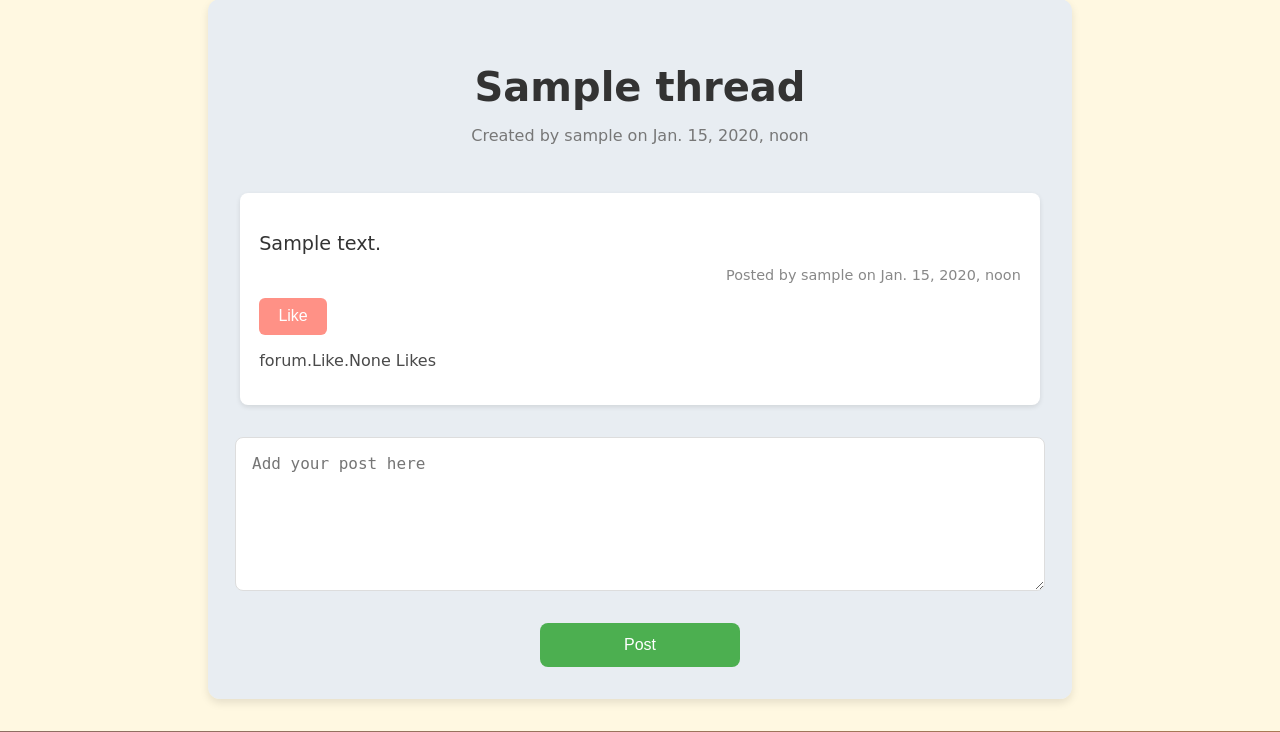
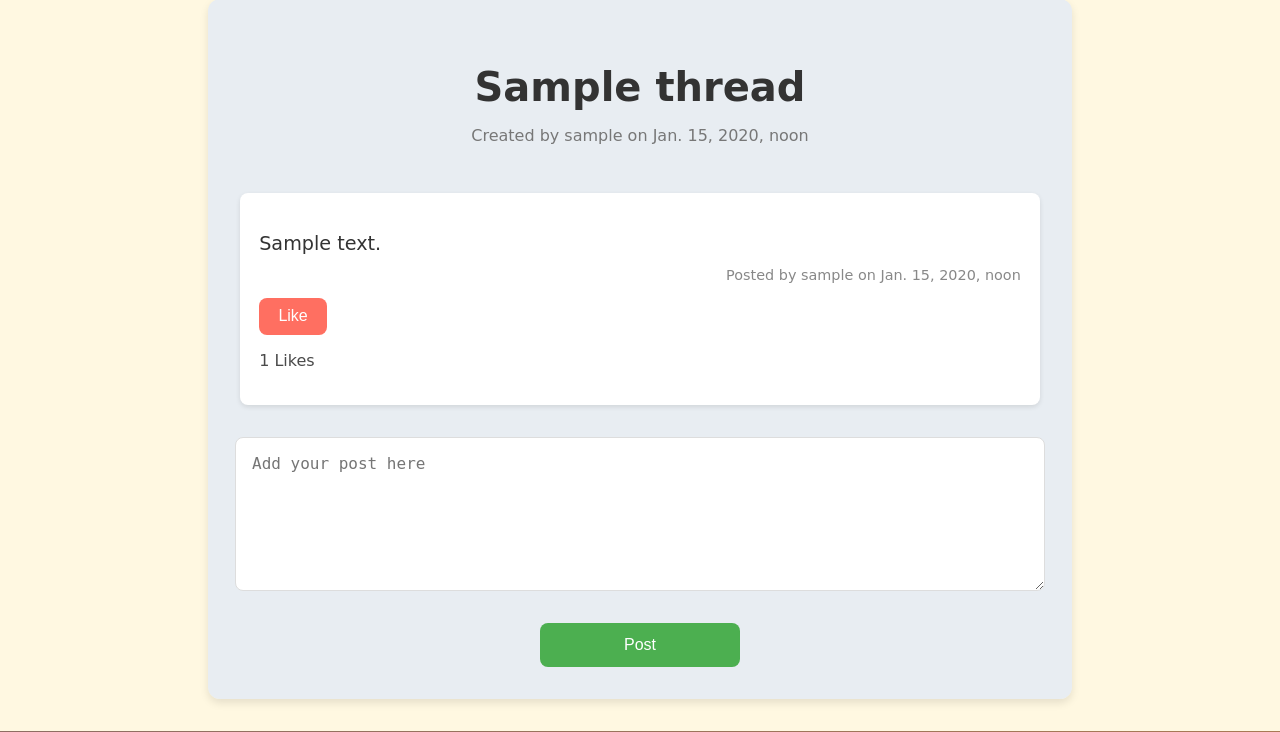
Before and after one commit to annasarabasheva/Project-with-Django-2, a Django app: page /forum/thread/1/ in a window 1280 px wide. Shown: the part 132-864 px from the top of the page. Run offline with Django 4.2, Linux system fonts and the light colour scheme; tables that the repository leaves empty hold one stand-in row (values such as "Sample post").

Commit message:
Add feature Like but with the condition that user can like a post only once

```diff
--- a/PersonalProject/forum/views.py
+++ b/PersonalProject/forum/views.py
@@ -1,7 +1,8 @@
+from django.contrib.auth.decorators import login_required
 from django.shortcuts import render, get_object_or_404, redirect
 
 from PersonalProject.forum.forms import PostForm
-from PersonalProject.forum.models import Category, Thread, Post
+from PersonalProject.forum.models import Category, Thread, Post, Like
 
 
 def forum_home(request):
@@ -37,10 +38,17 @@ def thread_view(request, thread_id):
     })
 
 
+@login_required
 def like_post(request, post_id):
     post = get_object_or_404(Post, id=post_id)
-    post.likes += 1
-    post.save()
+
+    existing_like = Like.objects.filter(user=request.user, post=post).first()
+
+    if existing_like:
+        existing_like.delete()
+    else:
+        Like.objects.create(user=request.user, post=post)
+
     return redirect('thread_view', thread_id=post.thread.id)
 
 
--- a/static/css/forum/thread.css
+++ b/static/css/forum/thread.css
@@ -87,10 +87,10 @@
 }
 .like-button {
     padding: 0.6rem 1.2rem;
-    background-color: rgba(255, 111, 97, 0.76);
+    background-color: #ff6f61;
     color: #fff;
     border: none;
-    border-radius: 6px;
+    border-radius: 8px;
     font-size: 1rem;
     cursor: pointer;
     transition: background-color 0.3s ease;
@@ -99,3 +99,7 @@
 .like-button:hover {
     background-color: #e65a50;
 }
+
+.liked {
+    background-color: #4CAF50;
+}
--- a/templates/forum/thread.html
+++ b/templates/forum/thread.html
@@ -14,12 +14,14 @@
 
                 <form action="{% url 'like_post' post.id %}" method="POST" class="like-form">
                     {% csrf_token %}
-                    <button type="submit" class="like-button">
-                        Like
-                    </button>
+                    {% if user in post.likes.all %}
+                        <button type="submit" class="like-button liked">Unlike</button>
+                    {% else %}
+                        <button type="submit" class="like-button">Like</button>
+                    {% endif %}
                 </form>
 
-                <p class="post-likes">{{ post.likes }} Likes</p>
+                <p class="post-likes">{{ post.total_likes }} Likes</p>
             </div>
         {% empty %}
             <p>No posts in this thread yet.</p>
```
